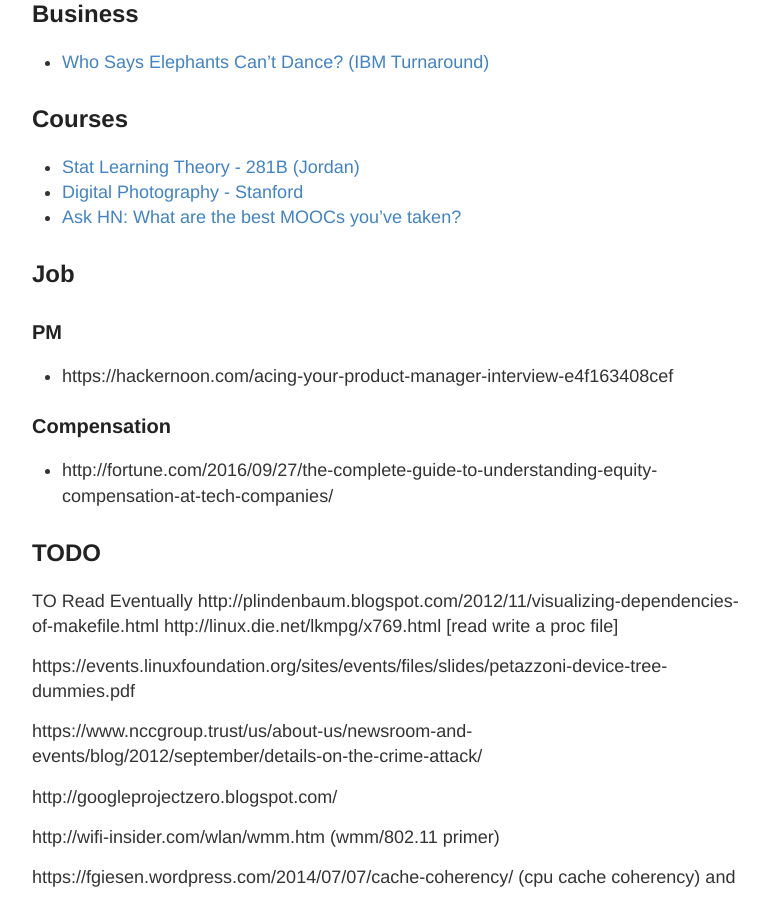
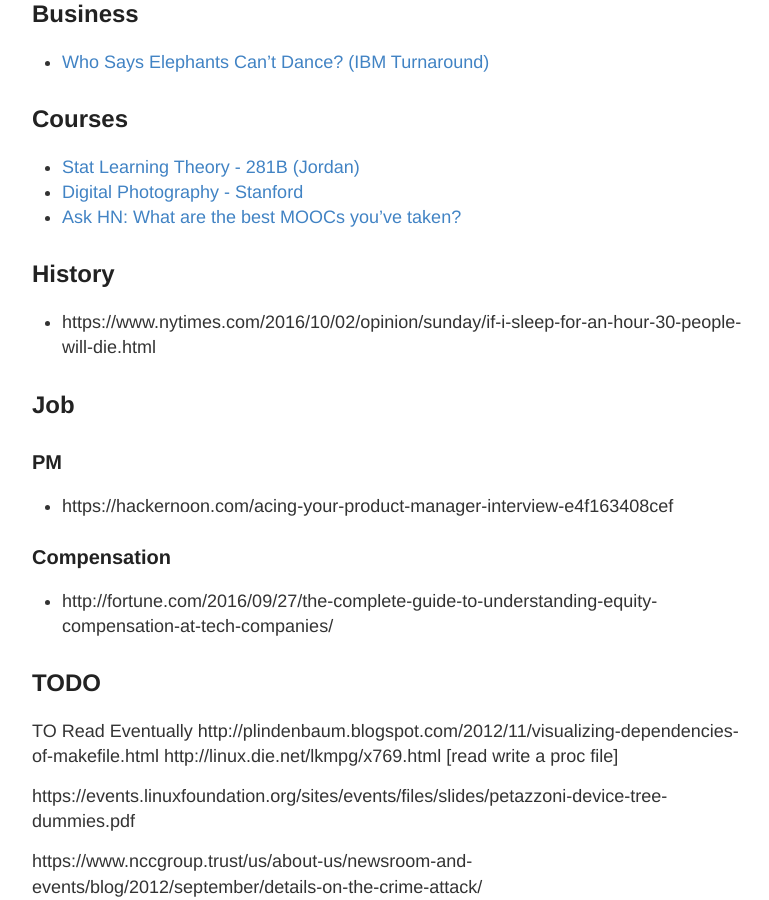
Before and after one commit to RONNCC/ronncc.github, a Jekyll site: the page built from _posts/2015-12-25-ReadingList.md, in a window 1280 px wide and 900 px high, scrolled down 6083 px. Shown: the whole window, without its empty margins (248-1017 px from the left). Built offline with Jekyll 4.4.1, drawn with Linux system fonts in a browser that asks for light colours; comment, search, counter and statistics services are not loaded.

Commit message:
Update 2015-12-25-ReadingList.md

```diff
--- a/_posts/2015-12-25-ReadingList.md
+++ b/_posts/2015-12-25-ReadingList.md
@@ -233,6 +233,9 @@
 - [Digital Photography - Stanford](https://sites.google.com/site/marclevoylectures/home)
 - [Ask HN: What are the best MOOCs you've taken?](https://news.ycombinator.com/item?id=16745042)
 
+## History
+- https://www.nytimes.com/2016/10/02/opinion/sunday/if-i-sleep-for-an-hour-30-people-will-die.html
+
 ## Job
 
 ### PM
```
